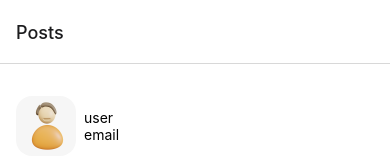
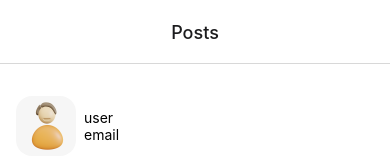
Before and after one commit to n-ruzhik/react-native-Project, a React Native app: screen /Home in a window 390 px wide. Shown: the top 160 px of the page. Built offline with nearby package versions, Linux system fonts and the light colour scheme.

Commit message:
fix keyboard.dismiss() + add similar functional for screens in common element

```diff
--- a/App.js
+++ b/App.js
@@ -2,6 +2,7 @@ import { StatusBar } from "expo-status-bar";
 import { StyleSheet } from "react-native";
 
 import "react-native-gesture-handler";
+import { useFonts } from "expo-font";
 import { createStackNavigator } from "@react-navigation/stack";
 import { NavigationContainer } from "@react-navigation/native";
 import { RegistrationScreen } from "./Screens/RegistrationScreen";
@@ -11,24 +12,26 @@ import { Home } from "./Screens/Home";
 const MainStack = createStackNavigator();
 
 export default function App() {
+  const [fontsLoaded] = useFonts({
+    RobotoRegular: require("./assets/fonts/Roboto-Regular.ttf"),
+    RobotoMedium: require("./assets/fonts/Roboto-Medium.ttf"),
+    RobotoBold: require("./assets/fonts/Roboto-Bold.ttf"),
+  });
+  if (!fontsLoaded) {
+    return null;
+  }
+
   return (
     <NavigationContainer>
-      <MainStack.Navigator initialRouteName="Login">
-        <MainStack.Screen
-          options={{ headerShown: false }}
-          name="Registration"
-          component={RegistrationScreen}
-        />
-        <MainStack.Screen
-          options={{ headerShown: false }}
-          name="Login"
-          component={LoginScreen}
-        />
-        <MainStack.Screen
-          options={{ headerShown: false }}
-          name="Home"
-          component={Home}
-        />
+      <MainStack.Navigator
+        initialRouteName="Login"
+        screenOptions={{
+          headerShown: false,
+        }}
+      >
+        <MainStack.Screen name="Registration" component={RegistrationScreen} />
+        <MainStack.Screen name="Login" component={LoginScreen} />
+        <MainStack.Screen name="Home" component={Home} />
       </MainStack.Navigator>
     </NavigationContainer>
   );
--- a/Screens/Home.js
+++ b/Screens/Home.js
@@ -13,7 +13,9 @@ export const Home = () => {
   const navigation = useNavigation();
 
   return (
-    <Tabs.Navigator screenOptions={{ tabBarShowLabel: false }}>
+    <Tabs.Navigator
+      screenOptions={{ tabBarShowLabel: false, headerTitleAlign: "center" }}
+    >
       <Tabs.Screen
         name="Posts"
         component={PostsScreen}
--- a/Screens/LoginScreen.js
+++ b/Screens/LoginScreen.js
@@ -11,7 +11,6 @@ import {
 } from "react-native";
 import React, { useState } from "react";
 import { useNavigation, useRoute } from "@react-navigation/native";
-import { useFonts } from "expo-font";
 import { styles } from "../styles/LoginScreen.styles";
 
 const initialState = {
@@ -24,12 +23,6 @@ export const LoginScreen = () => {
   const navigation = useNavigation();
   const [state, setState] = useState(initialState);
   const [isShowPassword, setIsShowPassword] = useState(true);
-
-  const [fontsLoaded] = useFonts({
-    RobotoRegular: require("../assets/fonts/Roboto-Regular.ttf"),
-    RobotoMedium: require("../assets/fonts/Roboto-Medium.ttf"),
-    RobotoBold: require("../assets/fonts/Roboto-Bold.ttf"),
-  });
 
   const onLogin = () => {
     if (!state.email || !state.password) {
@@ -48,12 +41,8 @@ export const LoginScreen = () => {
     setIsShowPassword(!isShowPassword);
   };
 
-  if (!fontsLoaded) {
-    return null;
-  }
-
   return (
-    <TouchableWithoutFeedback>
+    <TouchableWithoutFeedback onPress={() => Keyboard.dismiss()}>
       <View style={styles.container}>
         <ImageBackground
           source={require("../assets/images/bg-photo.jpg")}
--- a/Screens/RegistrationScreen.js
+++ b/Screens/RegistrationScreen.js
@@ -8,10 +8,10 @@ import {
   KeyboardAvoidingView,
   TouchableWithoutFeedback,
   Platform,
+  Keyboard,
 } from "react-native";
 import React, { useState } from "react";
-import { useNavigation, useRoute } from "@react-navigation/native";
-import { useFonts } from "expo-font";
+import { useNavigation } from "@react-navigation/native";
 import { styles } from "../styles/RegistrationScreen.styles";
 
 const initialState = {
@@ -24,12 +24,6 @@ export const RegistrationScreen = () => {
   const [state, setState] = useState(initialState);
   const [isShowPassword, setIsShowPassword] = useState(true);
   const navigation = useNavigation();
-
-  const [fontsLoaded] = useFonts({
-    RobotoRegular: require("../assets/fonts/Roboto-Regular.ttf"),
-    RobotoMedium: require("../assets/fonts/Roboto-Medium.ttf"),
-    RobotoBold: require("../assets/fonts/Roboto-Bold.ttf"),
-  });
 
   const onRegister = () => {
     if (!state.email || !state.password || !state.userName) {
@@ -48,12 +42,8 @@ export const RegistrationScreen = () => {
     setIsShowPassword(!isShowPassword);
   };
 
-  if (!fontsLoaded) {
-    return null;
-  }
-
   return (
-    <TouchableWithoutFeedback>
+    <TouchableWithoutFeedback onPress={() => Keyboard.dismiss()}>
       <View style={styles.container}>
         <ImageBackground
           source={require("../assets/images/bg-photo.jpg")}
```
